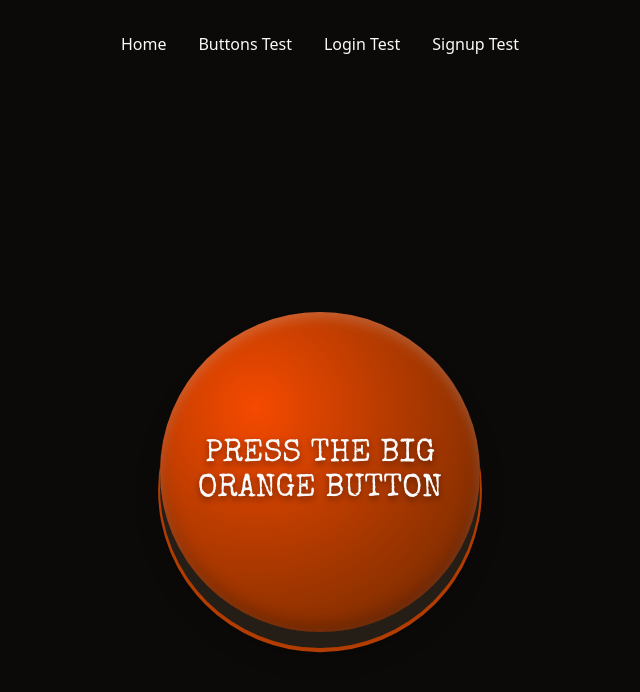
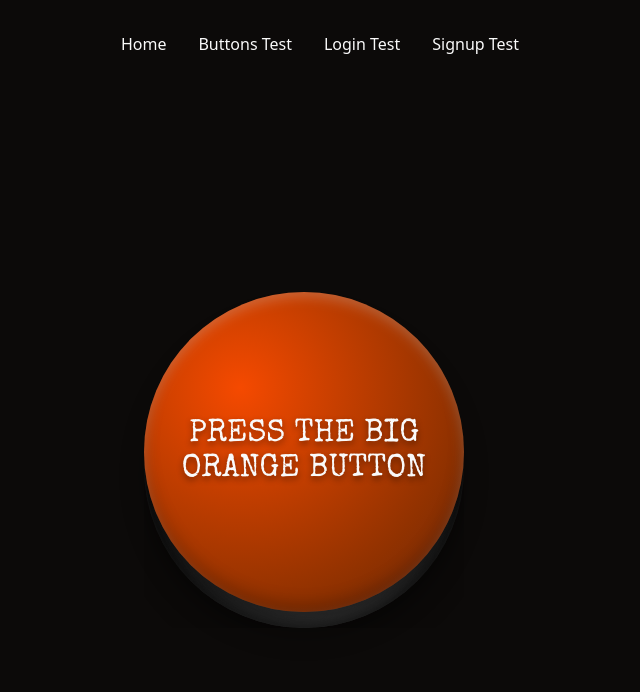
Before and after one commit to rhw-repo/react-dashboard-fs, a React (Vite) app in the folder frontend/: page /test in a window 1280 px wide. Shown: the top 692 px of the page, without its empty margins (320-960 px from the left). Built offline with nearby package versions, Linux system fonts and the light colour scheme.

Commit message:
Squash merge of dev after it's own merge of feature/improve-button branch

```diff
--- a/frontend/src/components/ui/buzzer-button/BuzzerButton.module.css
+++ b/frontend/src/components/ui/buzzer-button/BuzzerButton.module.css
@@ -2,20 +2,29 @@
   box-sizing: border-box;
 }
 
-.wrapper {
-  display: flex;
-  flex-direction: column;
-  /*justify-content: center;*/
-  align-items: center;
-  gap: 10rem;
+.buttonWrapper {
+  width: 100%;
+  min-height: 90dvh;
+  display: grid;
+  place-items: center;
 }
 
-.sphere {
+.buttonShell {
+  --size: clamp(15rem, 25vw, 20rem);
+
+  position: relative;
+  width: calc(var(--size) * 1.1);
+  height: calc(var(--size) + 2.5rem);
+  isolation: isolate;
+}
+
+.buttonTop {
   position: relative;
   display: grid;
   place-items: center;
-  height: clamp(15rem, 25vw, 20rem);
-  width: clamp(15rem, 25vw, 20rem);
+  z-index: 2;
+  width: var(--size);
+  height: var(--size);
   padding: 1.5rem;
   border: none;
   border-radius: 50%;
@@ -25,18 +34,15 @@
   font-size: clamp(1rem, 2.5vw, 2rem);
   line-height: 1.1;
   text-align: center;
-  text-transform: uppercase;
   /* TODO: temporary sample linked in HTML pending client font-family choice */
   font-family: 'Special Elite', system-ui;
   font-weight: 400;
   font-style: normal;
-  text-shadow: 0 3px 6px rgb(0 0 0 / 0.45);
+  text-shadow: 0 3px 6px oklch(0% 0 0 / 0.45);
   /* Create bottom 'rim' for buzzer button 'base' */
   box-shadow:
     inset 0 0.35rem 0.75rem oklch(100% 0 0 / 0.2),
     inset 0 -0.5rem 1rem oklch(0% 0 0 / 0.22),
-    0 1rem 0 oklch(24% 0.018 70),
-    0 1.14rem 0 0.12rem oklch(52% 0.17 45),
     0 1.5rem 1.5rem oklch(0% 0 0 / 0.28);
   cursor: pointer;
   transform: translateY(0);
@@ -46,42 +52,117 @@
     box-shadow 0.15s ease;
 }
 
-.sphere:hover {
+.buttonTop:hover {
   /* Move very slightly upwards */
   transform: translateY(-0.2rem);
   box-shadow:
     inset 0 0.35rem 0.75rem oklch(100% 0 0 / 0.2),
     inset 0 -0.5rem 1rem oklch(0% 0 0 / 0.22),
-    0 1.2rem 0 oklch(24% 0.018 70),
-    0 1.34rem 0 0.12rem oklch(52% 0.17 45),
     0 1.8rem 1.7rem oklch(0% 0 0 / 0.28);
 }
 
-.sphere:active {
+.buttonTop:active {
   /* Move very slightly downwards simulate
   a physical button press */
   transform: translateY(0.35rem);
   box-shadow:
     inset 0 0.2rem 0.5rem oklch(100% 0 0 / 0.16),
     inset 0 -0.35rem 0.7rem oklch(0% 0 0 / 0.2),
-    0 0.45rem 0 oklch(24% 0.018 70),
-    0 0.56rem 0 0.1rem oklch(52% 0.17 45),
     0 0.75rem 0.9rem oklch(0% 0 0 / 0.22);
 }
 
-/* Second button: ring on active state */
-.fxSphere,
-.fxSphere--fire {
-  position: relative;
+.buttonRim {
+  position: absolute;
+  left: 50%;
+  top: 0;
+  width: var(--size);
+  height: var(--size);
+  transform: translateY(1rem) translateX(-55%);
+  transform-origin: center;
+  border-radius: 50%;
+  overflow: hidden;
+  clip-path: inset(48% 0 0 0);
+  z-index: 1;
+  pointer-events: none;
+  background: radial-gradient(
+    circle at 50% 118%,
+    oklch(42% 0 0) 0%,
+    oklch(22% 0 0) 42%,
+    oklch(12% 0 0) 72%,
+    oklch(0% 0 0) 100%
+  );
+
+  box-shadow:
+    inset 0 0.08rem 0.18rem oklch(100% 0 0 / 0.1),
+    inset 0 -0.3rem 0.8rem oklch(0% 0 0 / 0.45);
+
+  filter: drop-shadow(0 0.9rem 1rem oklch(0% 0 0 / 0.28));
+}
+
+.buttonRim::before {
+  content: '';
+  position: absolute;
+  inset: 0;
+  border-radius: 50%;
+  z-index: 1;
+  pointer-events: none;
+  background: radial-gradient(
+    ellipse 72% 100% at 50% 50%,
+    oklch(96% 0 0 / 0.24) 0%,
+    oklch(90% 0 0 / 0.16) 32%,
+    oklch(78% 0 0 / 0.08) 52%,
+    oklch(0% 0 0 / 0) 76%
+  );
+  transform: rotate(-18deg);
+  filter: blur(5px);
+  opacity: 0.95;
+}
+
+.buttonRim::after {
+  content: '';
+  position: absolute;
+  left: 31%;
+  bottom: 11%;
+  width: 36%;
+  height: 11%;
+  border-radius: 50%;
+  z-index: 2;
+  pointer-events: none;
+  /* Shine effect */
+  background: linear-gradient(
+    96deg,
+    oklch(100% 0 0 / 0) 0%,
+    oklch(98% 0 0 / 0.05) 20%,
+    oklch(97% 0 0 / 0.28) 50%,
+    oklch(98% 0 0 / 0.07) 78%,
+    oklch(100% 0 0 / 0) 100%
+  );
+  transform: rotate(-8deg);
+  filter: blur(2.4px);
+  opacity: 0.92;
+}
+
+.buttonRimShadow {
+  position: absolute;
+  inset: 0;
+  border-radius: 50%;
+  z-index: 0;
+  pointer-events: none;
+
+  background:
+    radial-gradient(circle at 50% 76%, oklch(0% 0 0 / 0.62), oklch(0% 0 0 / 0) 50%),
+    radial-gradient(ellipse at 50% 52%, oklch(100% 0 0 / 0.12), oklch(100% 0 0 / 0) 24%);
+}
+
+.buttonTop--fire {
   overflow: visible;
 }
 
-.fxSphere::before,
-.fxSphere--fire::before {
+.buttonTop--fire::before {
   /* Create pseudo-element without text */
   content: '';
   /* Positioning relative to nearest parent with
-  position: relative i.e. fxSphere /sphere button */
+  position: relative i.e. buttonTop */
   position: absolute;
   top: 50%;
   left: 50%;
@@ -92,49 +173,20 @@
   /* Ensure it stays centered,
   establish base scale for later transformations  */
   transform: translate(-50%, -50%) scale(1);
-  /* Visible ring stroke */
-  border: 0.5rem solid oklch(82% 0.27 55 / 0.98);
   /* Orange neon ring line */
+  border: 0.65rem solid oklch(80% 0.24 58 / 0.98);
   box-shadow:
-    0 0 1rem oklch(82% 0.27 55 / 0.8),
-    0 0 2rem oklch(82% 0.27 55 / 0.5),
-    0 0 3rem oklch(82% 0.27 55 / 0.3);
+    0 0 0.75rem oklch(88% 0.2 85 / 0.95),
+    0 0 1.4rem oklch(80% 0.24 58 / 0.82),
+    0 0 2.2rem oklch(72% 0.23 42 / 0.58),
+    0 0 3.2rem oklch(62% 0.18 30 / 0.34);
   /* Ring effect hidden until opacity changes with active state */
   opacity: 0;
   pointer-events: none;
 }
 
 /* Declare the animation for the pseudo-element */
-.sphere.fxSphere:active::before {
-  animation: buzzer-ring 1300ms ease-out;
-}
-
-/* Set how property rules change over time */
-@keyframes buzzer-ring {
-  /* Starting state: centered, original size */
-  0% {
-    transform: translate(-50%, -50%) scale(1);
-    opacity: 1;
-  }
-  /* End state: centered, twice original size */
-  100% {
-    transform: translate(-50%, -50%) scale(2);
-    opacity: 0;
-  }
-}
-
-/* Fiery ring effect animation in active state */
-.fxSphere--fire::before {
-  border: 0.65rem solid oklch(80% 0.24 58 / 0.98);
-  box-shadow:
-    0 0 0.75rem oklch(88% 0.2 85 / 0.95),
-    0 0 1.4rem oklch(80% 0.24 58 / 0.82),
-    0 0 2.2rem oklch(72% 0.23 42 / 0.58),
-    0 0 3.2rem oklch(62% 0.18 30 / 0.34);
-}
-
-/* Declare the animation for the pseudo-element */
-.sphere.fxSphere--fire:active::before {
+.buttonTop.buttonTop--fire:active::before {
   animation:
     buzzer-ring-fire 1300ms ease-out,
     fire-flicker 220ms linear 0s 5;
@@ -173,7 +225,7 @@
       0 0 2.6rem oklch(74% 0.24 44 / 0.64),
       0 0 3.8rem oklch(64% 0.19 32 / 0.38);
   }
-  /* ENd state - even more distorted ring */
+  /* End state - even more distorted ring */
   100% {
     box-shadow:
       0 0 0.75rem oklch(88% 0.2 85 / 0.95),
--- a/frontend/src/components/ui/buzzer-button/BuzzerButton.tsx
+++ b/frontend/src/components/ui/buzzer-button/BuzzerButton.tsx
@@ -2,10 +2,14 @@ import styles from './BuzzerButton.module.css';
 
 const BuzzerButton = () => {
   return (
-    <section className={styles.wrapper}>
-      {/* Simply 3d hover & active animations */}
-      {/*
-   <button className={styles.sphere}>
+    <>
+      <section className={styles.buttonWrapper}>
+        <div className={styles.buttonShell}>
+          <div className={styles.buttonRim}>
+            <span className={styles.buttonRimShadow}></span>
+          </div>
+
+          <button className={`${styles.buttonTop} ${styles['buttonTop--fire']}`}>
             <span>
               {' '}
               PRESS THE BIG
@@ -13,25 +17,9 @@ const BuzzerButton = () => {
               ORANGE BUTTON
             </span>
           </button>
-      {/* Plain ring animation on active */}
-      {/* <button className={`${styles.fxSphere} ${styles.sphere}`}>
-        <span>
-          {' '}
-          PRESS THE BIG
-          <br />
-          ORANGE BUTTON
-        </span>
-      </button> */}
-      {/* WINNER! Fiery ring animation on active */}
-      <button className={`${styles.sphere} ${styles['fxSphere--fire']}`}>
-        <span>
-          {' '}
-          PRESS THE BIG
-          <br />
-          ORANGE BUTTON
-        </span>
-      </button>
+        </div>
       </section>
+    </>
   );
 };
 
```
Lines whose indentation alone changed are shown as unchanged.
